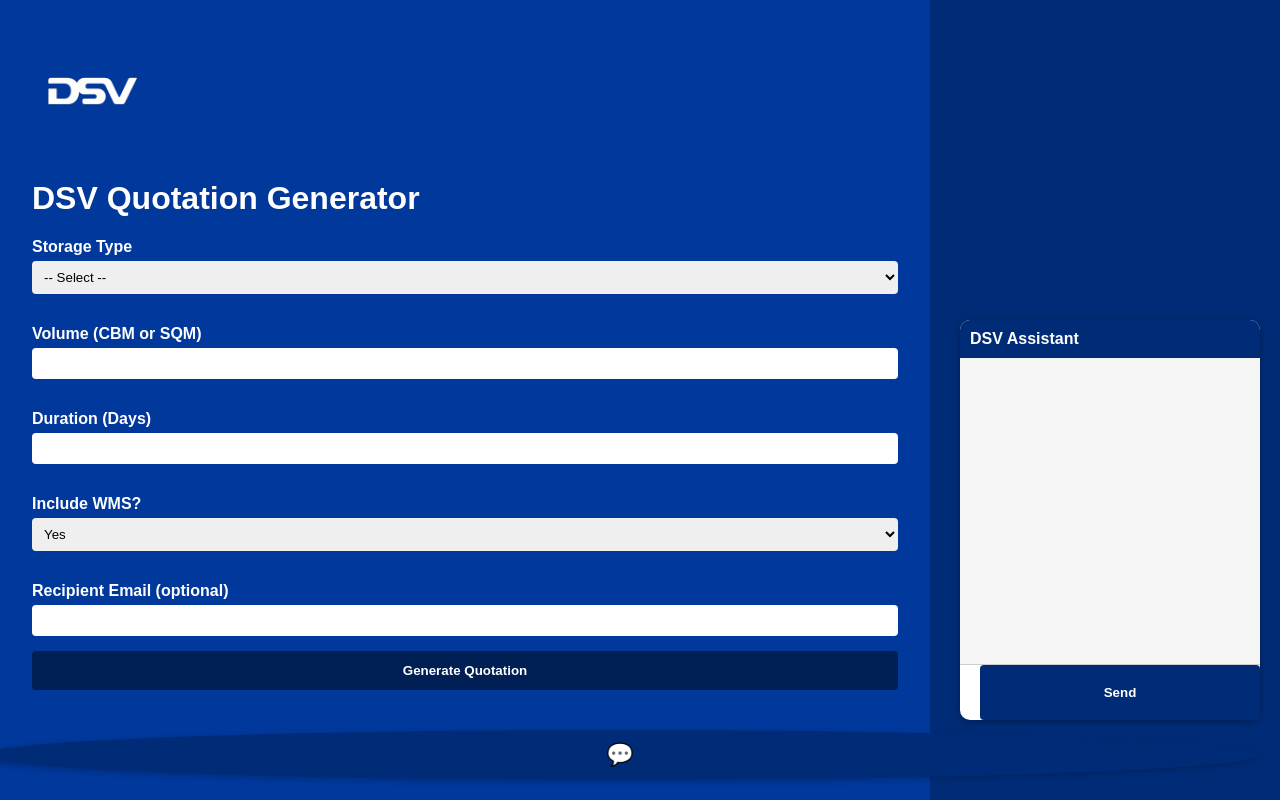
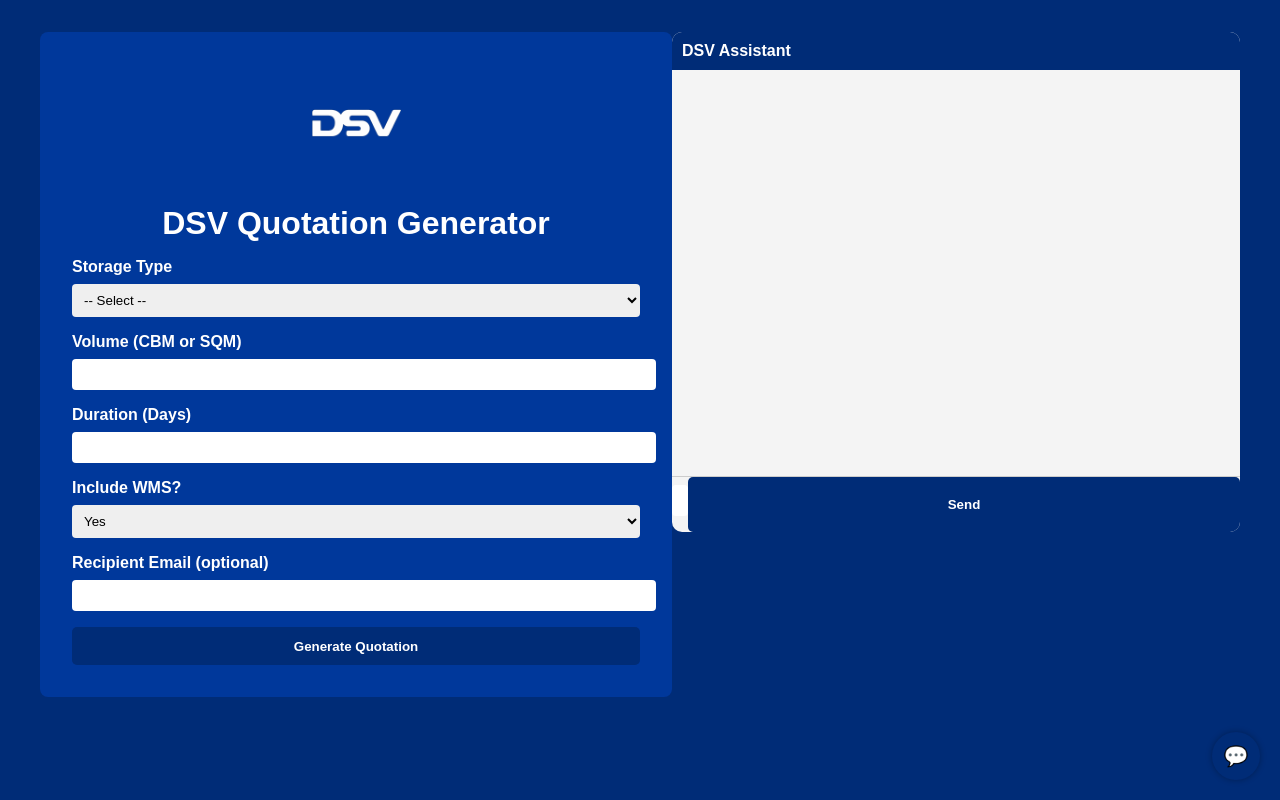
Before and after one commit to Jawadmhd1986/dsv_quotation_tool, a Flask app: page / in a window 1280 px wide. Run offline with Flask 3, Linux system fonts and the light colour scheme.

Commit message:
Update form.html

```diff
--- a/templates/form.html
+++ b/templates/form.html
@@ -5,122 +5,150 @@
   <meta name="viewport" content="width=device-width, initial-scale=1.0"/>
   <title>DSV Quotation Generator</title>
   <style>
-    * { box-sizing: border-box; }
     body {
       margin: 0;
       font-family: Arial, sans-serif;
       background-color: #002c77;
       color: white;
       display: flex;
-      height: 100vh;
+      justify-content: center;
     }
-    .left {
-      flex: 1;
+
+    .wrapper {
+      display: flex;
+      width: 1200px;
       padding: 2rem;
+      justify-content: space-between;
+    }
+
+    .form-container {
       background-color: #00389b;
+      padding: 2rem;
+      border-radius: 8px;
+      width: 48%;
     }
-    .right {
-      width: 350px;
-      padding: 1rem;
+
+    .form-container img {
+      display: block;
+      margin: 0 auto 1rem;
+      width: 120px;
     }
-    img.logo {
-      width: 120px;
-      margin-bottom: 1.5rem;
+
+    .form-container h1 {
+      text-align: center;
+      margin-bottom: 1rem;
     }
-    h1 {
-      margin-top: 0;
-    }
+
     label {
       font-weight: bold;
-      margin-top: 1rem;
-      display: block;
     }
+
     input, select {
       width: 100%;
-      padding: 8px;
-      margin-top: 5px;
-      margin-bottom: 15px;
+      padding: 0.5rem;
+      margin: 0.5rem 0 1rem;
+      border-radius: 4px;
       border: none;
-      border-radius: 4px;
     }
+
     button {
       width: 100%;
-      background-color: #001f55;
+      padding: 0.7rem;
+      background-color: #002c77;
       color: white;
-      padding: 12px;
+      border: none;
+      border-radius: 5px;
       font-weight: bold;
-      border: none;
-      border-radius: 4px;
       cursor: pointer;
     }
 
-    /* Chatbot Styles */
+    button:hover {
+      background-color: #001f55;
+    }
+
+    .chat-container {
+      width: 48%;
+      display: flex;
+      flex-direction: column;
+      justify-content: flex-start;
+    }
+
     #chat-box {
-      display: none;
+      background: #f4f4f4;
+      border-radius: 10px;
+      overflow: hidden;
+      display: flex;
+      flex-direction: column;
+      height: 500px;
+    }
+
+    #chat-header {
+      background: #002c77;
+      color: white;
+      padding: 10px;
+      font-weight: bold;
+    }
+
+    #chat-messages {
+      flex: 1;
+      padding: 10px;
+      overflow-y: auto;
+      color: #000;
+    }
+
+    #chat-input-area {
+      display: flex;
+      border-top: 1px solid #ccc;
+    }
+
+    #chat-input {
+      flex: 1;
+      padding: 8px;
+      border: none;
+    }
+
+    #send-button {
+      padding: 8px 16px;
+      background: #002c77;
+      color: white;
+      border: none;
+      font-weight: bold;
+      cursor: pointer;
+    }
+
+    #chat-toggle {
+      position: fixed;
+      bottom: 20px;
+      right: 20px;
+      background: #002c77;
+      color: white;
+      font-size: 20px;
+      border: none;
+      border-radius: 50%;
+      width: 48px;
+      height: 48px;
+      cursor: pointer;
+      box-shadow: 0 0 6px rgba(0,0,0,0.3);
+      z-index: 9999;
+    }
+
+    #chat-box.fixed {
       position: fixed;
       bottom: 80px;
       right: 20px;
       width: 300px;
       height: 400px;
-      background: white;
-      color: black;
-      border-radius: 10px;
-      box-shadow: 0 2px 8px rgba(0,0,0,0.3);
-      display: flex;
-      flex-direction: column;
-      z-index: 1000;
-    }
-    #chat-header {
-      background: #002c77;
-      color: white;
-      padding: 10px;
-      border-top-left-radius: 10px;
-      border-top-right-radius: 10px;
-      font-weight: bold;
-    }
-    #chat-messages {
-      padding: 10px;
-      flex: 1;
-      overflow-y: auto;
-      background: #f5f5f5;
-    }
-    #chat-input-area {
-      display: flex;
-      border-top: 1px solid #ccc;
-    }
-    #chat-input {
-      flex: 1;
-      padding: 10px;
-      border: none;
-    }
-    #chat-send {
-      padding: 10px 14px;
-      background: #002c77;
-      color: white;
-      border: none;
-      cursor: pointer;
-    }
-    #chat-icon {
-      position: fixed;
-      bottom: 20px;
-      right: 20px;
-      background-color: #002c77;
-      color: white;
-      border: none;
-      font-size: 22px;
-      padding: 12px;
-      border-radius: 50%;
-      box-shadow: 0 2px 6px rgba(0,0,0,0.2);
-      cursor: pointer;
-      z-index: 999;
+      display: none;
+      z-index: 9999;
     }
   </style>
 </head>
 <body>
-  <div class="left">
-    <img src="{{ url_for('static', filename='dsv_logo.png') }}" alt="DSV Logo" class="logo">
+  <div class="wrapper">
+    <div class="form-container">
+      <img src="{{ url_for('static', filename='dsv_logo.png') }}" alt="DSV Logo">
       <h1>DSV Quotation Generator</h1>
-    <form action="/generate" method="post">
+      <form action="/generate" method="POST">
         <label>Storage Type</label>
         <select name="storage_type" required>
           <option value="">-- Select --</option>
@@ -140,7 +168,7 @@
         <input type="number" name="days" required>
 
         <label>Include WMS?</label>
-      <select name="wms">
+        <select name="wms" required>
           <option>Yes</option>
           <option>No</option>
         </select>
@@ -152,18 +180,19 @@
       </form>
     </div>
 
-  <div class="right">
+    <div class="chat-container">
       <div id="chat-box">
         <div id="chat-header">DSV Assistant</div>
         <div id="chat-messages"></div>
         <div id="chat-input-area">
-        <input type="text" id="chat-input" placeholder="Type your message..." onkeydown="if(event.key==='Enter') sendMessage()">
-        <button id="chat-send" onclick="sendMessage()">Send</button>
+          <input id="chat-input" type="text" placeholder="Type your message..." onkeydown="if(event.key==='Enter')sendMessage()">
+          <button id="send-button" onclick="sendMessage()">Send</button>
+        </div>
       </div>
     </div>
   </div>
 
-  <button id="chat-icon" onclick="toggleChat()">💬</button>
+  <button id="chat-toggle" onclick="toggleChat()">💬</button>
 
   <script src="{{ url_for('static', filename='chatbot.js') }}"></script>
 </body>
```
Lines whose indentation alone changed are shown as unchanged.
